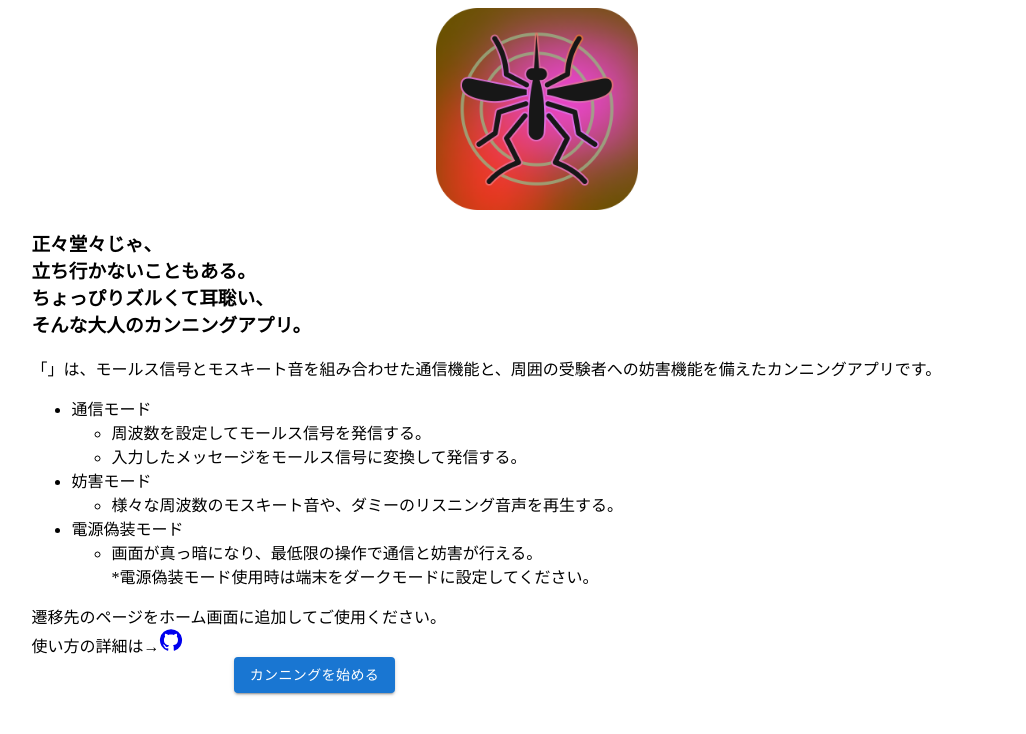
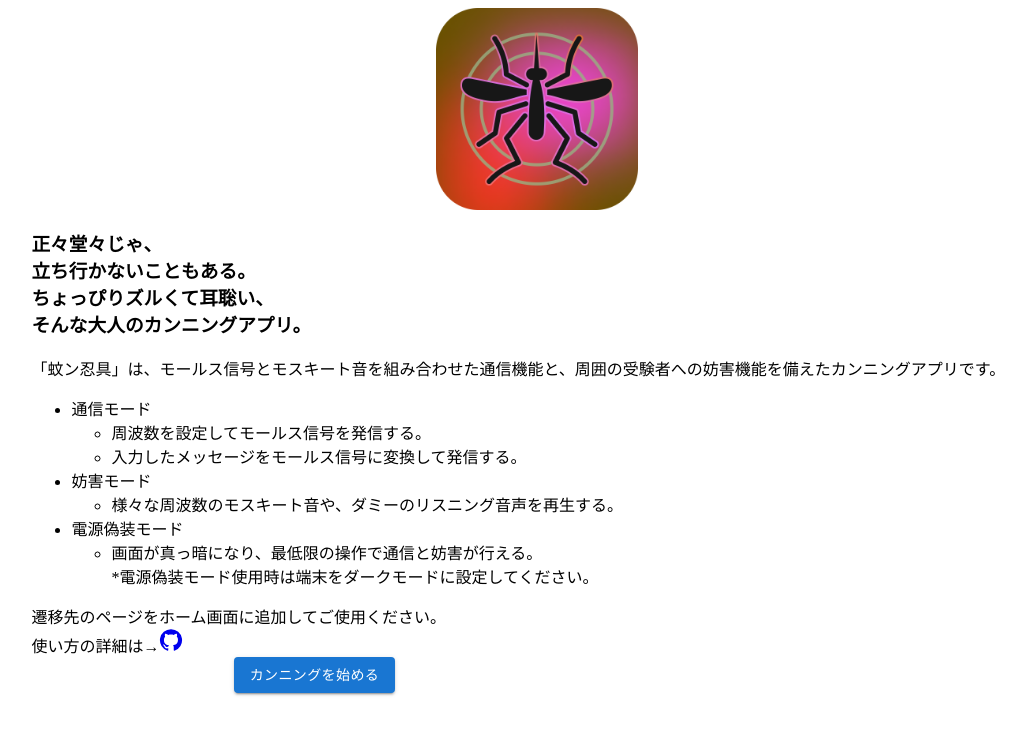
Before and after one commit to nagohachi/tsukutte-asobu2023, a React (Vite) app: page /tsukutte-asobu2023/lp in a window 1280 px wide. Shown: the top 734 px of the page, without its empty margins (103-1129 px from the left). Built offline with nearby package versions, Linux system fonts and the light colour scheme; no server answers.

Commit message:
タイトルの追加

```diff
--- a/src/Lp.tsx
+++ b/src/Lp.tsx
@@ -9,7 +9,7 @@ function Lp() {
         <img style={{ display: 'block', margin: 'auto', width: '20%' }} src="src/assets/img/icon.png" alt="Application Name" />
         <h3>正々堂々じゃ、<br />立ち行かないこともある。<br />
           ちょっぴりズルくて耳聡い、<br />そんな大人のカンニングアプリ。</h3>
-        <p style={{ margin: '0' }}>「」は、モールス信号とモスキート音を組み合わせた通信機能と、周囲の受験者への妨害機能を備えたカンニングアプリです。</p>
+        <p style={{ margin: '0' }}>「蚊ン忍具」は、モールス信号とモスキート音を組み合わせた通信機能と、周囲の受験者への妨害機能を備えたカンニングアプリです。</p>
         <ul>
           <li>通信モード
             <ul>
```
